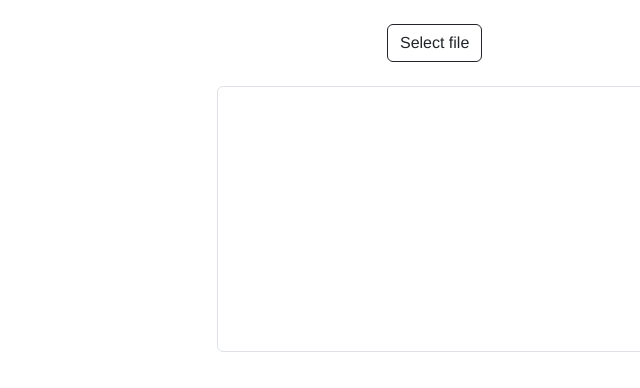
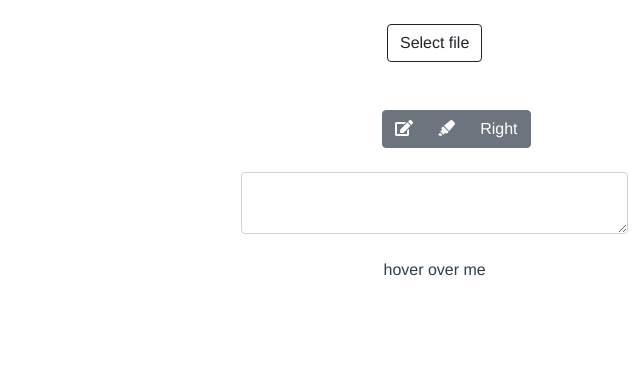
Before and after one commit to m-tracey5021/LanguageCorner, a Vue app: page /about in a window 1280 px wide. Before the commit this address had no page. Shown: the top 388 px of the page, without its empty margins (640-1280 px from the left). Built offline with nearby package versions, Linux system fonts and the light colour scheme.

Commit message:
created custom tooltip for reader

```diff
--- a/src/App.vue
+++ b/src/App.vue
@@ -4,7 +4,12 @@
         <div class="col-md-4"></div>
         <div class="col-md-4">
             <Reader text="This is the reader box"/>
+            <WordHelper text="test">
+              <span>hover over me</span>
+            </WordHelper>
         </div>
+
+        <i class="fad fa-laugh-wink"></i>
 
     </div>
 
@@ -13,11 +18,13 @@
 <script>
 
 import Reader from './components/Reader'
+import WordHelper from './components/WordHelper.vue'
 
 export default {
   name: 'App',
   components: {
     Reader,
+    WordHelper
   },
 }
 
--- a/src/components/FileSelector.vue
+++ b/src/components/FileSelector.vue
@@ -38,7 +38,6 @@ export default {
                 reader.onload = readerEvent => {
                     var content = readerEvent.target.result; // this is the content!
                     // console.log(content);
-                    debugger;
                     // this.$emit('fileSelected', {fileContent: content});
                     this.$emit('fileSelected', content);
                     return content;
--- a/src/components/Reader.vue
+++ b/src/components/Reader.vue
@@ -1,13 +1,37 @@
 <template>
-    <FileSelector instruction="Please select a file" @fileSelected="updateTextReader"/>
-    <div id="readerrow" class="row">
-        <textarea id="reader" class="form-control"></textarea>
+    <div class="container">
+        <div id="file-selector" class="row mb-4">
+            <FileSelector instruction="Please select a file" @fileSelected="updateTextReader"/>
+        </div>
+        <div id="tool-buttons" class="row justify-content-center mb-4">
+            <div class="col-md-4">
+                <div class="btn-group" role="group">
+                    <button type="button" class="btn btn-secondary">
+                        <i class="fas fa-edit"></i>
+                    </button>
+                    <button type="button" class="btn btn-secondary">
+                        <i class="fas fa-highlighter"></i>
+                    </button>
+
+                    <button type="button" class="btn btn-secondary">Right</button>
+                </div>
+            </div>
+
+        </div>
+        <div id="reader-row" class="row mb-4">
+            <textarea id="reader" class="form-control"></textarea>
+        </div>
     </div>
+
 </template>
 
 <script>
 
-import FileSelector from './FileSelector'
+import FileSelector from './FileSelector';
+
+// window.$(document).ready(function(){
+//   window.$('[data-toggle="tooltip"]').tooltip();
+// });
 
 export default {
     name: 'Reader',
--- /dev/null
+++ b/src/components/WordHelper.vue
@@ -0,0 +1,69 @@
+<template>
+    <div class="tooltip-box">
+        <slot />
+        <div class="tooltip">
+            <span class="text">{{ text }}</span>
+        </div>
+    </div>
+</template>
+
+<script>
+
+
+export default {
+    name: 'WordHelper',
+    props: {
+        text: {
+            type: String,
+            required: true
+        }
+    }
+}
+
+</script>
+
+<style scoped>
+
+.tooltip-box {
+  position: relative;
+  display: inline-block;
+}
+
+.tooltip-box:hover .tooltip{
+  opacity: 1;
+}
+
+.tooltip {
+  color: #000000;
+  text-align: center;
+  padding: 5px 0;
+  border-radius: 4px;
+  border: 1px solid;
+  border-color: #ffea71;
+
+  width: 120px;
+  bottom: 120%;
+  left: 50%;
+  margin-left: -60px;
+
+  opacity: 0;
+  transition: opacity 1s;
+
+  position: absolute;
+  z-index: 1;
+
+  background: #fbff91;
+}
+
+.text::after {
+  content: " ";
+  position: absolute;
+  top: 100%;
+  left: 50%;
+  margin-left: -5px;
+  border-width: 5px;
+  border-style: solid;
+  border-color: #ffea71 transparent transparent transparent;
+}
+
+</style>
--- a/src/main.js
+++ b/src/main.js
@@ -3,7 +3,32 @@ import App from "./App.vue";
 import router from "./router";
 import store from "./store";
 
+// const $ = require('jquery');
+// window.$ = $;
+
+// window.$ = window.jQuery = require('jquery');
+
+// import "popper.js"
 import "bootstrap/dist/css/bootstrap.min.css";
+import "bootstrap/dist/js/bootstrap.min.js";
 import "bootstrap";
 
-createApp(App).use(store).use(router).mount("#app");
+import { library } from "@fortawesome/fontawesome-svg-core";
+import { FontAwesomeIcon } from "@fortawesome/vue-fontawesome";
+
+import { fas } from "@fortawesome/free-solid-svg-icons";
+import { fab } from "@fortawesome/free-brands-svg-icons";
+import { far } from "@fortawesome/free-regular-svg-icons";
+
+library.add(fas);
+library.add(fab);
+library.add(far);
+
+import { dom } from "@fortawesome/fontawesome-svg-core";
+dom.watch();
+
+const app = createApp(App).use(store).use(router);
+
+app.component("font-awesome-icon", FontAwesomeIcon);
+
+app.mount("#app");
```
Also changed, not shown: package.json (+8 -0 lines), 1 other file (tests, documents, lock files or other folders).
